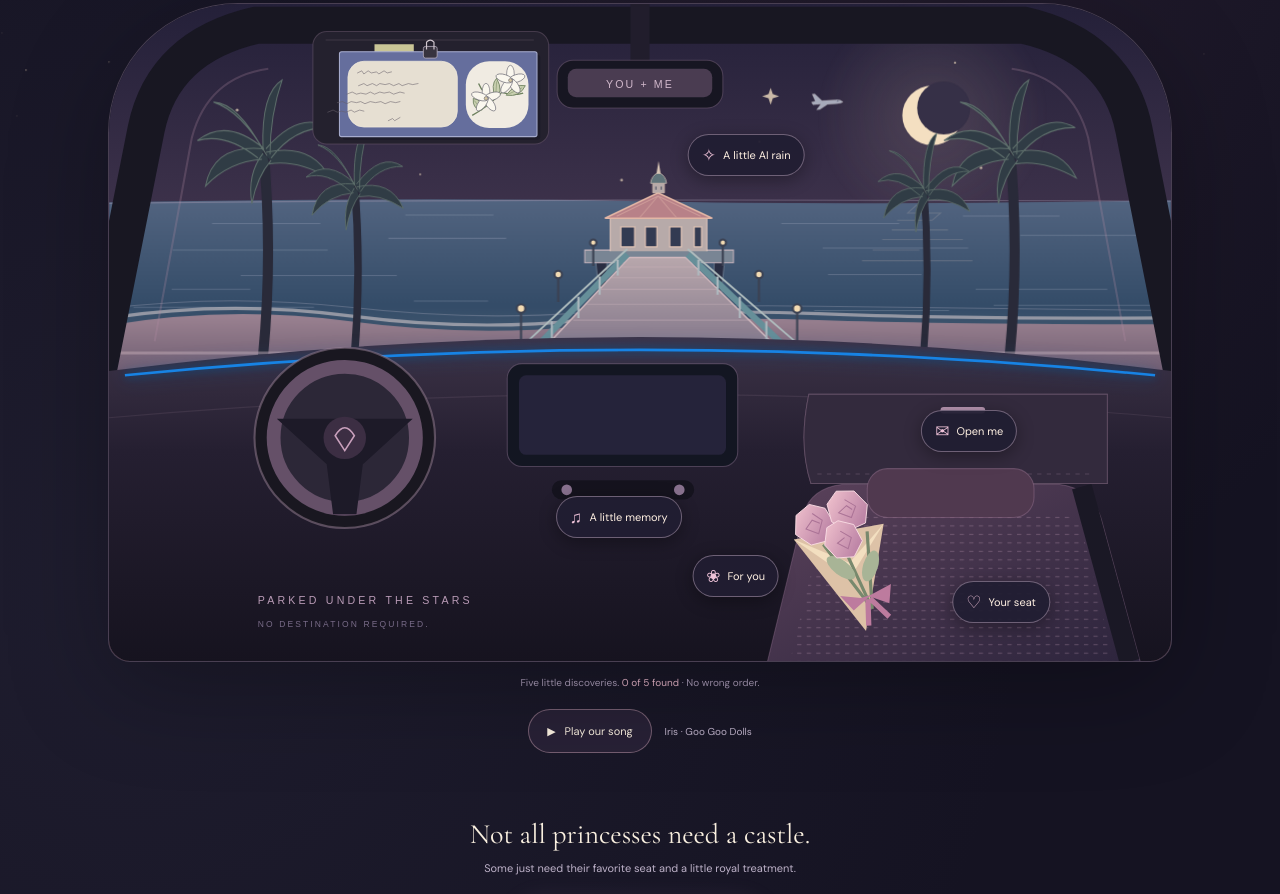
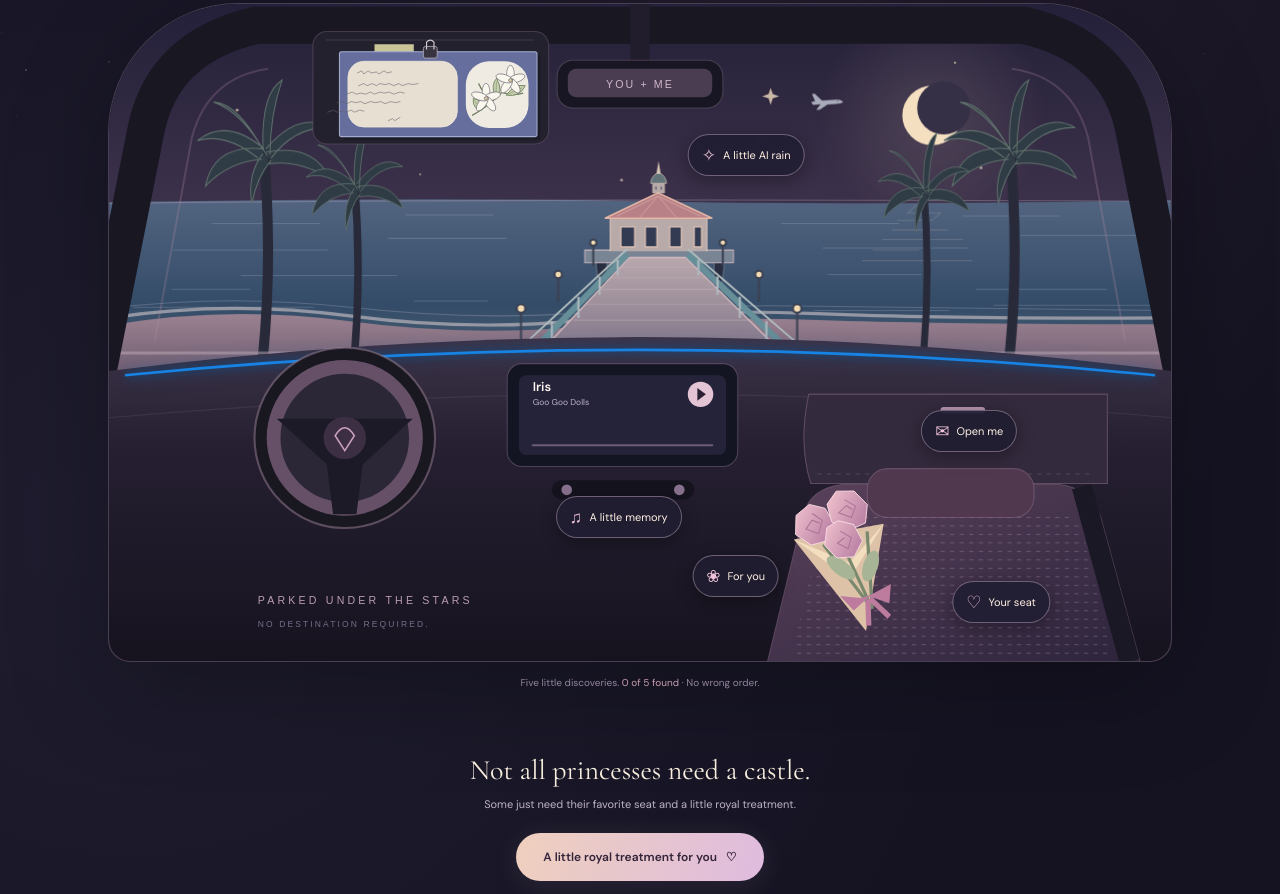
Before and after one commit to 23jann23/JannPlans, a plain HTML site: page princess-day.html in a window 1280 px wide. Shown: the part 561-1455 px from the top of the page. Drawn offline with nearby package versions, Linux system fonts and the light colour scheme.

Commit message:
Move Iris title artist and play pause control into the center console

```diff
--- a/princess-day.html
+++ b/princess-day.html
@@ -40,6 +40,9 @@ h1{font-size:clamp(35px,10vw,43px);line-height:1.08}.hero{padding-top:26px}.scen
 .glove-card{left:80%;top:65%;width:25%;height:20%}.rain-badge{max-width:85%;white-space:normal;text-align:center;top:37%;font-size:8px}
 .tap-cue{line-height:1.7}.soundtrack{gap:10px}.scene-heading{gap:14px}
 }
+
+.console-music-toggle{position:absolute;z-index:3;left:48.4%;top:61.7%;width:19.5%;height:12.1%;min-height:44px;transform:translate(-50%,-50%);background:transparent;border:0;border-radius:8px;cursor:pointer}.console-music-toggle:focus-visible{outline:2px solid var(--gold);outline-offset:2px}.console-music-toggle:hover{box-shadow:inset 0 0 16px #e9b8cb1a}.music-sr-only{position:absolute;width:1px;height:1px;padding:0;margin:-1px;overflow:hidden;clip-path:inset(50%);white-space:nowrap;border:0}
+@media(max-width:650px){.console-music-toggle{left:48.4%;top:61.7%;width:19.5%;height:12.1%}}
 </style></head>
 <body>
 <div class="sky" aria-hidden="true"></div>
@@ -162,7 +165,14 @@ h1{font-size:clamp(35px,10vw,43px);line-height:1.08}.hero{padding-top:26px}.scen
 <path d="M0 346Q500 282 1000 346v274H0Z" fill="url(#dash)"/><path class="ambient-line" d="M15 350Q500 302 985 350" fill="none" stroke="#1688ed" stroke-width="2.5" opacity=".95"/><path d="M0 390q500-44 1000 0" fill="none" stroke="#a1869f" stroke-opacity=".14"/>
 <!-- Steering wheel and console -->
 <g transform="translate(222 409)"><circle r="85" fill="#191720" stroke="#9a8196" stroke-opacity=".5" stroke-width="2"/><circle r="67" fill="#2c2737" stroke="#655068" stroke-width="13"/><path d="M-64-18h128L17 25l-6 47h-22l-6-47Z" fill="#1d1a28"/><circle r="20" fill="#3c2e43"/><path d="M-9-2q9-15 18 0L0 12Z" fill="none" stroke="#caa1bd" stroke-width="1.5"/></g>
-<rect x="375" y="339" width="217" height="97" rx="14" fill="#131622" stroke="#89718f" stroke-opacity=".45"/><rect x="386" y="350" width="195" height="75" rx="7" fill="#25233a"/><text id="console-memory" x="484" y="388" fill="#f3dfeb" font-family="DM Sans, sans-serif" font-size="10.5" text-anchor="middle" aria-live="polite"></text>
+<rect x="375" y="339" width="217" height="97" rx="14" fill="#131622" stroke="#89718f" stroke-opacity=".45"/><rect x="386" y="350" width="195" height="75" rx="7" fill="#25233a"/><g id="console-player-art" pointer-events="none">
+<text x="399" y="365" fill="#fff5ed" font-family="DM Sans, sans-serif" font-size="12" font-weight="600">Iris</text>
+<text x="399" y="378" fill="#bdb1c9" font-family="DM Sans, sans-serif" font-size="8">Goo Goo Dolls</text>
+<circle cx="557" cy="368" r="12" fill="#e3c4d5"/><path id="console-play-icon" d="m554 362 8 6-8 6Z" fill="#292033"/>
+<path d="M399 416H568" stroke="#6c5b79" stroke-width="2" stroke-linecap="round"/>
+<path id="song-progress" d="M399 416H568" pathLength="100" stroke="#e3c4d5" stroke-width="2" stroke-linecap="round" stroke-dasharray="100" stroke-dashoffset="100"/>
+</g>
+<text id="console-memory" x="484" y="399" fill="#f3dfeb" font-family="DM Sans, sans-serif" font-size="7.5" text-anchor="middle" aria-live="polite"></text>
 <rect x="417" y="449" width="134" height="18" rx="9" fill="#15131e"/><circle cx="431" cy="458" r="5" fill="#88718e"/><circle cx="537" cy="458" r="5" fill="#88718e"/>
 <!-- Glove compartment and the passenger seat -->
 <path d="M659 368h281v84H661q-12-37-2-84Z" fill="#14111e" stroke="#8f728c" stroke-opacity=".5"/>
@@ -174,6 +184,7 @@ h1{font-size:clamp(35px,10vw,43px);line-height:1.08}.hero{padding-top:26px}.scen
 <text x="140" y="566" fill="#b99bb6" font-family="sans-serif" font-size="10" letter-spacing="3">PARKED UNDER THE STARS</text><text x="140" y="587" fill="#786b88" font-family="sans-serif" font-size="8" letter-spacing="2">NO DESTINATION REQUIRED.</text>
 </svg>
 <canvas id="rain-canvas" aria-hidden="true"></canvas>
+<button type="button" id="music-toggle" class="console-music-toggle" aria-label="Play Iris by Goo Goo Dolls" aria-pressed="false" aria-controls="our-song"></button><span id="song-status" class="music-sr-only" role="status" aria-live="polite"></span>
 <button class="hotspot rain-button" id="rain-button" aria-pressed="false"><span class="dot" aria-hidden="true">✧</span> A little AI rain</button>
 <button class="hotspot radio-button" id="radio-button"><span class="dot" aria-hidden="true">♫</span> A little memory</button>
 <button class="hotspot glove-button" id="glove-button" aria-expanded="false" aria-controls="glove-card"><span class="dot" aria-hidden="true">✉</span><span id="glove-button-label">Open me</span></button>
@@ -198,7 +209,6 @@ h1{font-size:clamp(35px,10vw,43px);line-height:1.08}.hero{padding-top:26px}.scen
 </div>
 <div id="mobile-controls" class="mobile-controls" aria-label="Explore the little surprises"></div><p id="mobile-memory" class="mobile-memory" role="status" aria-live="polite"></p>
 <p class="tap-cue">Five little discoveries. <b id="discovery-count">0 of 5 found</b> · No wrong order.</p>
-<div class="soundtrack" aria-label="Our little soundtrack"><button type="button" class="music-toggle" id="music-toggle" aria-pressed="false" aria-controls="our-song"><span id="music-icon" aria-hidden="true">▶</span><span id="music-label">Play our song</span></button><p class="song-status" id="song-status" role="status" aria-live="polite">Iris · Goo Goo Dolls</p></div>
 <audio id="our-song" preload="none" src="./Iris%20-%20Goo%20Goo%20Dolls%20short.mp3"></audio>
 </section>
 <section class="royal-invitation" aria-label="Your Princess Day letter"><p>Not all princesses need a castle.</p><small>Some just need their favorite seat and a little royal treatment.</small><button class="primary" id="letter-button">A little royal treatment for you &nbsp; ♡</button></section>
@@ -235,7 +245,7 @@ function openNote(kind){const n=notes[kind];$('note-label').textContent=n.label;
 for(const kind of ['flowers','seat'])$(kind+'-button').addEventListener('click',()=>{discover(kind,$(kind+'-button'));if(kind==='flowers')$('scene').classList.add('flower-open');openNote(kind);});
 $('glove-button').onclick=()=>{const opened=$('glove-button').getAttribute('aria-expanded')!=='true';$('glove-button').setAttribute('aria-expanded',String(opened));$('scene').classList.toggle('glove-open',opened);$('glove-card').hidden=!opened;$('glove-button-label').textContent=opened?'Close glove box':'Open me';if(opened)discover('glove',$('glove-button'));};
 $('glove-card').onclick=()=>openNote('glove');
-function anotherRadioMemory(){discover('radio',$('radio-button'));const n=radioMessages[radioIndex++%radioMessages.length],screen=$('console-memory'),lines=[];let line='';for(const word of n.text.split(' ')){if(line&&(line+' '+word).length>33){lines.push(line);line=word;}else line+=(line?' ':'')+word;}if(line)lines.push(line);screen.replaceChildren(...lines.map((text,i)=>{const span=document.createElementNS('http://www.w3.org/2000/svg','tspan');span.setAttribute('x','484');span.setAttribute('y',String(388-(lines.length-1)*6+i*12));span.textContent=text;return span;}));screen.setAttribute('aria-label',n.text);$('mobile-memory').textContent=n.text;sparkles($('radio-button'),7);}
+function anotherRadioMemory(){discover('radio',$('radio-button'));const n=radioMessages[radioIndex++%radioMessages.length],screen=$('console-memory'),lines=[];let line='';for(const word of n.text.split(' ')){if(line&&(line+' '+word).length>33){lines.push(line);line=word;}else line+=(line?' ':'')+word;}if(line)lines.push(line);screen.replaceChildren(...lines.map((text,i)=>{const span=document.createElementNS('http://www.w3.org/2000/svg','tspan');span.setAttribute('x','484');span.setAttribute('y',String(398-(lines.length-1)*4+i*8));span.textContent=text;return span;}));screen.setAttribute('aria-label',n.text);$('mobile-memory').textContent=n.text;sparkles($('radio-button'),7);}
 $('radio-button').addEventListener('click',anotherRadioMemory);
 function sparkles(origin,count=14){if(paused||reduceMotion.matches)return;const r=origin.getBoundingClientRect();for(let i=0;i<count;i++){const el=document.createElement('span');el.className='spark';el.textContent=i%3?'♡':'✧';el.style.left=r.left+r.width/2+'px';el.style.top=r.top+r.height/2+'px';el.style.setProperty('--dx',(Math.random()-.5)*180+'px');el.style.setProperty('--dy',-30-Math.random()*110+'px');el.style.setProperty('--turn',(Math.random()-.5)*80+'deg');document.body.append(el);setTimeout(()=>el.remove(),1700);}}
 function celebrate(){if(paused||reduceMotion.matches)return;const holder=$('celebration'),colors=['#f2c2d6','#e4cc9e','#b5b8e9','#d9b2e4','#fff0d9'];for(let i=0;i<95;i++){const el=document.createElement('i'),angle=Math.random()*Math.PI*2,distance=90+Math.random()*Math.min(innerWidth,innerHeight)*.65;el.className='royal-particle';el.style.left='50%';el.style.top='49%';el.style.setProperty('--c',colors[i%colors.length]);el.style.setProperty('--x',Math.cos(angle)*distance+'px');el.style.setProperty('--y',Math.sin(angle)*distance+100+'px');el.style.setProperty('--r',(Math.random()-.5)*1000+'deg');el.style.setProperty('--duration',1.5+Math.random()*1.6+'s');el.style.borderRadius=i%3?'2px':'50%';holder.append(el);setTimeout(()=>el.remove(),3300);}}
@@ -252,11 +262,12 @@ function syncMotion(){document.body.classList.toggle('magic-paused',paused);docu
 $('motion-button').onclick=()=>{paused=!paused;syncMotion();};reduceMotion.addEventListener('change',e=>{paused=e.matches;syncMotion();});document.addEventListener('visibilitychange',()=>{if(document.hidden){cancelAnimationFrame(frame);frame=0;}else startRain();});window.addEventListener('resize',()=>{resizeRain();});
 for(let i=0;i<42;i++){const star=document.createElement('i');star.style.left=Math.random()*100+'%';star.style.top=Math.random()*100+'%';star.style.animationDelay=-Math.random()*5+'s';document.querySelector('.sky').append(star);}syncMotion();
 const song=$('our-song'),musicButton=$('music-toggle'),songStatus=$('song-status');
-function syncSong(){const playing=!song.paused&&!song.ended;musicButton.setAttribute('aria-pressed',String(playing));$('music-icon').textContent=playing?'Ⅱ':'▶';$('music-label').textContent=playing?'Pause our song':'Play our song';}
+function syncSong(){const playing=!song.paused&&!song.ended;musicButton.setAttribute('aria-pressed',String(playing));musicButton.setAttribute('aria-label',(playing?'Pause':'Play')+' Iris by Goo Goo Dolls');$('console-play-icon').setAttribute('d',playing?'M552 362h3v12h-3ZM558 362h3v12h-3Z':'m554 362 8 6-8 6Z');}
 musicButton.addEventListener('click',()=>{if(!song.paused){song.pause();return;}if(song.error)song.load();const attempt=song.play();if(attempt)attempt.catch(error=>{syncSong();if(error.name!=='AbortError')songStatus.textContent='Couldn’t start the song. Tap to try again.';});});
 song.addEventListener('play',()=>{syncSong();songStatus.textContent='Loading our song…';});
 song.addEventListener('playing',()=>{syncSong();songStatus.textContent='Iris · Goo Goo Dolls';});
 song.addEventListener('pause',()=>{syncSong();songStatus.textContent='Iris · Goo Goo Dolls';});
+song.addEventListener('timeupdate',()=>{const fraction=Number.isFinite(song.duration)&&song.duration>0?song.currentTime/song.duration:0;$('song-progress').setAttribute('stroke-dashoffset',String(100-fraction*100));});
 song.addEventListener('ended',()=>{syncSong();songStatus.textContent='Iris · Goo Goo Dolls';});
 song.addEventListener('error',()=>{syncSong();songStatus.textContent='Couldn’t load the song. Tap to try again.';});
 
```
